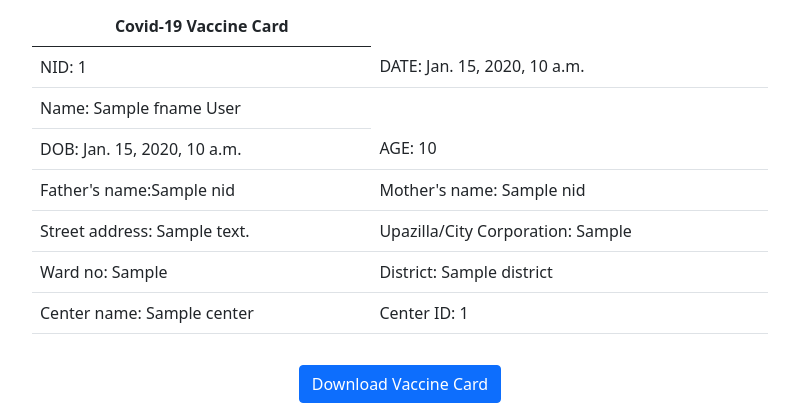
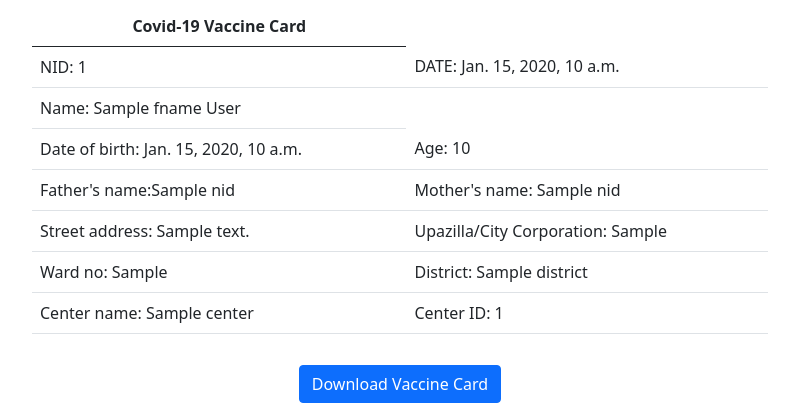
Before and after one commit to RezuanChowdhuryRifat/Vaccination_Registration_Website, a Django app: template templates/ShowInfo.html in a window 1280 px wide. Shown: the part 130-548 px from the top of the page, without its empty margins (240-1039 px from the left). Run offline with Django 3.2, Linux system fonts and the light colour scheme; the template is opened without the code that fills it: most values are stand-ins (such as "Sample title", 1, 10 or a date in 2020).

Commit message:
Update ShowInfo.html

```diff
--- a/templates/ShowInfo.html
+++ b/templates/ShowInfo.html
@@ -22,8 +22,8 @@
       <td>Name: {{nid.fname}} {{nid.lname}} </td>
     </tr>
      <tr>
-      <td>DOB: {{nid.dob}} </td>
-      <td>AGE: {{registration.age}}</td>
+      <td>Date of birth: {{nid.dob}} </td>
+      <td>Age: {{registration.age}}</td>
     </tr>
      <tr>
       <td>Father's name:{{nid.fathers_name}}</td>
```
